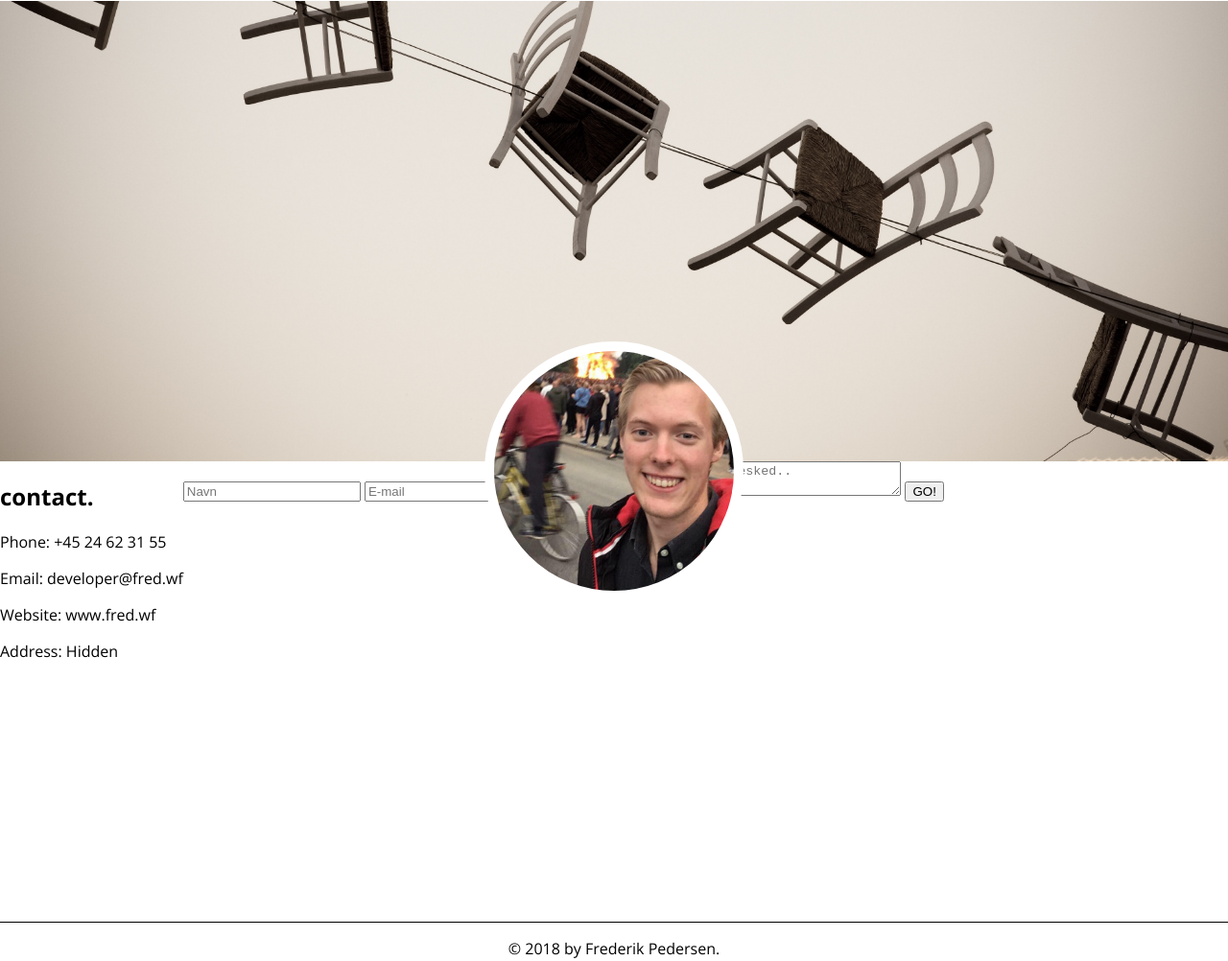
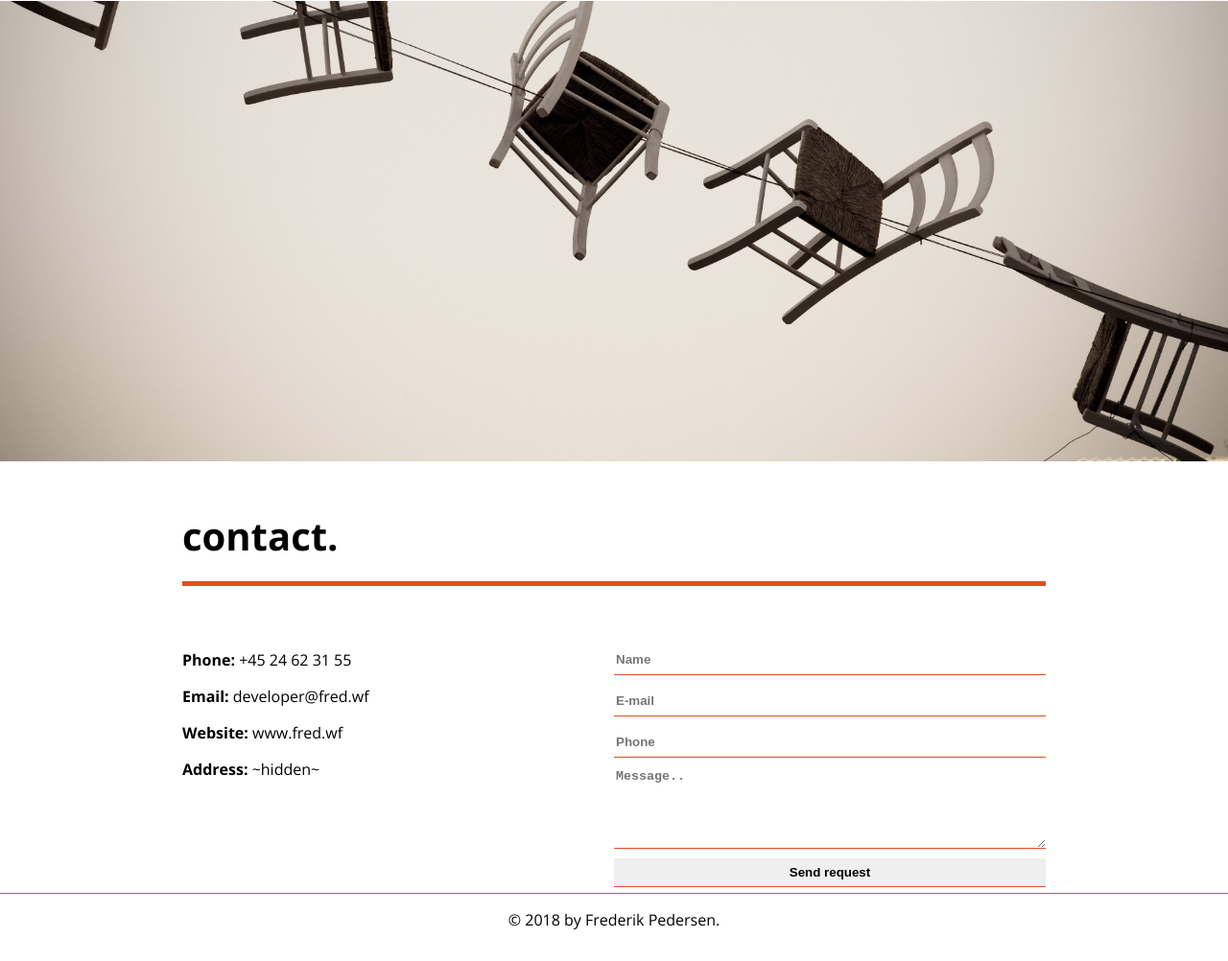
Before and after one commit to Frdez/fred.wf, a plain HTML site: page index.html in a window 1280 px wide. Shown: the part 2169-3171 px from the top of the page at 96% size. After the commit the page ends 3141 px from the top, so only its background shows below. Drawn offline with nearby package versions, Linux system fonts and the light colour scheme.

Commit message:
contact section

```diff
--- a/assets/css/style.css
+++ b/assets/css/style.css
@@ -115,10 +115,16 @@ li a:hover {
   height: 50vh;
 }
 #aboutme h2{
-  text-align: center;
+  text-align: left;
   font-size: 40px;
   margin-bottom: 20px;
   margin-top: 50px;
+
+}
+.headbox {
+  width: 900px;
+  margin: auto;
+  display: block;
 }
 .aboutme {
   justify-content: center;
@@ -134,6 +140,19 @@ li a:hover {
   width: 430px;
   margin-left: 20px;
 }
+
+.circle {
+  background-image: url(../img/profilepicture.jpg);
+  background-size: cover;
+  border: 10px solid white;
+  border-radius: 50%;
+  height: 200px;
+  width: 200px;
+  position: absolute;
+  left: 50vw;
+  transform: translate(-50%, 0%);
+  margin-top: -160px;
+}
 /* background3  */
 .background3 {
   height: 60vh;
@@ -144,20 +163,45 @@ li a:hover {
 }
 /* contact  */
 #contact {
-  height: 60vh;
+  height: 50vh;
 }
 
-.circle {
-  background-image: url(../img/profilepicture.jpg);
-  background-size: cover;
-  border: 10px solid white;
-  border-radius: 50%;
-  height: 250px;
-  width: 250px;
-  position: absolute;
-  left: 50vw;
-  transform: translate(-50%, 0%);
-  margin-top: -125px;
+#contact h2{
+  text-align: left;
+  font-size: 40px;
+  margin-bottom: 20px;
+  margin-top: 50px;
+}
+
+.contactme {
+  justify-content: center;
+  margin-top: 50px;
+}
+
+.left-side {
+  width: 450px;
+}
+
+.right-side {
+  width: 450px;
+}
+
+input {
+  height: 30px;
+  margin-top: 10px;
+  border: none;
+  border-bottom: 1px solid #DE5021;
+  outline: none;
+  font-weight: 700;
+}
+
+textarea {
+  outline: none;
+  height: 80px;
+  margin-top: 10px;
+  border: none;
+  border-bottom: 1px solid #DE5021;
+  font-weight: 700;
 }
 
 /* footer  */
@@ -166,12 +210,13 @@ li a:hover {
   text-align: center;
   color: black;
   background-color: white;
-  border-top: 1px solid black;
+  border-top: 1px solid #DE5021;
 }
 
 hr {
-  width: 50%;
+  width: 900px;
   border: 0;
-  height: 1px;
-  background-image: linear-gradient(to right, rgba(0, 0, 0, 0), rgba(0, 0, 0, 0.75), rgba(0, 0, 0, 0));
+  height: 5px;
+  background: #DE5021;
+
 }
--- a/index.html
+++ b/index.html
@@ -46,7 +46,10 @@
     <section class="background2"></section>
 
     <section id="aboutme">
-      <h2>about.</h2>
+      <div class="circle"></div>
+      <div class="headbox">
+        <h2>about.</h2>
+      </div>
       <hr>
       <div class="aboutme flex row">
         <div class="">
@@ -73,22 +76,24 @@
     <section class="background3"></section>
 
     <section id="contact">
-      <div class="circle"></div>
-      <div class="flex row">
+      <div class="headbox">
+        <h2>contact.</h2>
+      </div>
+      <hr>
+      <div class="contactme flex row">
         <div class="left-side">
-          <h2>contact.</h2>
-          <p>Phone: <span>+45 24 62 31 55</span></p>
-          <p>Email: <span>developer@fred.wf</span></p>
-          <p>Website: <span>www.fred.wf</span></p>
-          <p>Address: <span>Hidden</span></p>
+          <p><span style="font-weight: 700;">Phone: </span><span>+45 24 62 31 55</span></p>
+          <p><span style="font-weight: 700;">Email: </span><span>developer@fred.wf</span></p>
+          <p><span style="font-weight: 700;">Website: </span><span>www.fred.wf</span></p>
+          <p><span style="font-weight: 700;">Address: </span><span>~hidden~</span></p>
         </div>
         <div class="right-side">
-          <form id="form" class="topBefore">
-            <input id="name" type="text" placeholder="Navn">
+          <form id="form" class="topBefore flex column">
+            <input id="name" type="text" placeholder="Name">
             <input id="email" type="text" placeholder="E-mail">
-            <input id="tlf" type="text" placeholder="Telefon">
-            <textarea id="message" placeholder="Besked.."></textarea>
-            <input id="submit" type="submit" value="GO!">
+            <input id="tlf" type="text" placeholder="Phone">
+            <textarea id="message" placeholder="Message.."></textarea>
+            <input id="submit" type="submit" value="Send request">
           </form>
         </div>
       </div>
```
